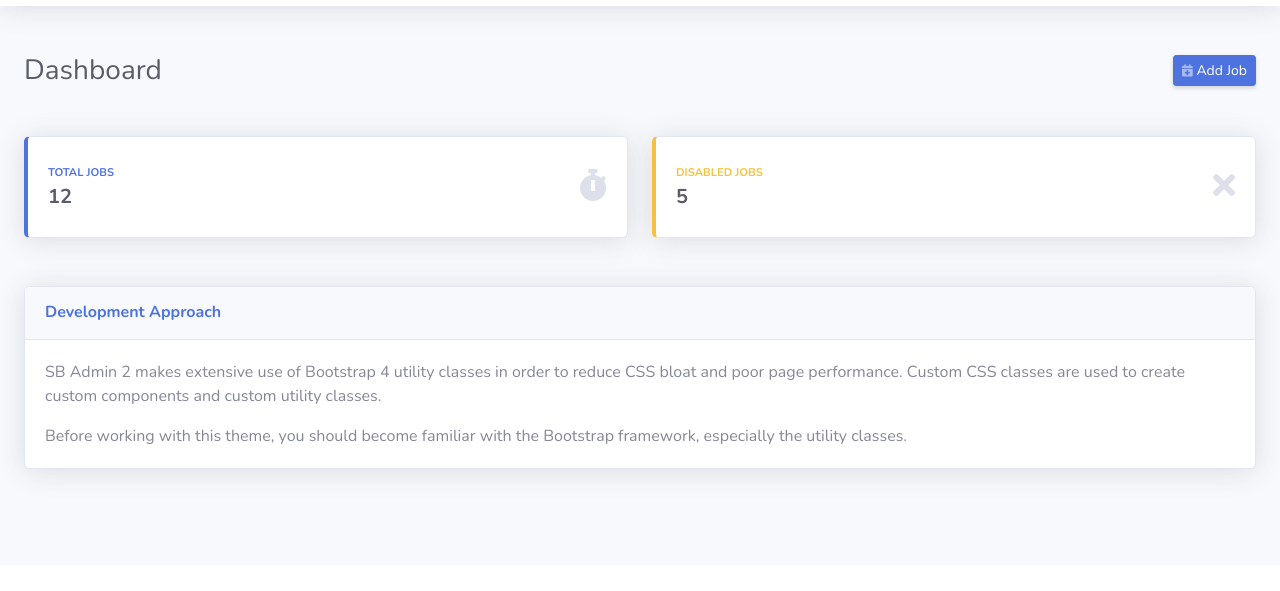
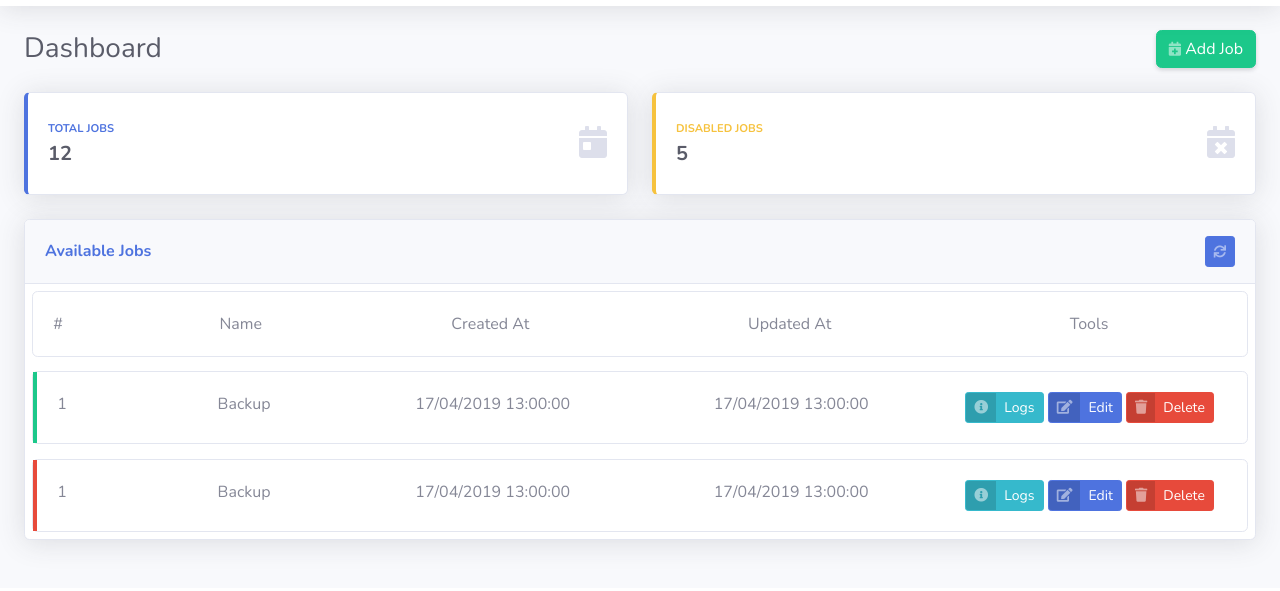
Before and after one commit to rumd3x/cronjob-manager, a website: page public/index.html in a window 1280 px wide. Shown: the part 64-655 px from the top of the page. Drawn offline with nearby package versions, Linux system fonts and the light colour scheme.

Commit message:
Progress on web ui
Signed-off-by: rumd3x <edmurcardoso@gmail.com>

```diff
--- a/public/index.html
+++ b/public/index.html
@@ -16,7 +16,7 @@
   <link href="https://fonts.googleapis.com/css?family=Nunito:200,200i,300,300i,400,400i,600,600i,700,700i,800,800i,900,900i" rel="stylesheet">
 
   <!-- Custom styles for this template-->
-  <link href="css/sb-admin-2.min.css" rel="stylesheet">
+  <link href="css/sb-admin-2.css" rel="stylesheet">
 
 </head>
 
@@ -32,45 +32,8 @@
       <div id="content">
 
         <!-- Topbar -->
-        <nav class="navbar navbar-expand navbar-light bg-white topbar mb-5 static-top shadow">
-
-          <!-- Topbar Search -->
-          <form class="d-none d-sm-inline-block form-inline mr-auto ml-md-3 my-2 my-md-0 mw-100 navbar-search">
-            <div class="input-group">
-              <input type="text" class="form-control bg-light border-0 small" placeholder="Search for..." aria-label="Search" aria-describedby="basic-addon2">
-              <div class="input-group-append">
-                <button class="btn btn-primary" type="button">
-                  <i class="fas fa-search fa-sm"></i>
-                </button>
-              </div>
-            </div>
-          </form>
-
-          <!-- Topbar Navbar -->
-          <ul class="navbar-nav ml-auto">
-
-            <!-- Nav Item - Search Dropdown (Visible Only XS) -->
-            <li class="nav-item dropdown no-arrow d-sm-none">
-              <a class="nav-link dropdown-toggle" href="#" id="searchDropdown" role="button" data-toggle="dropdown" aria-haspopup="true" aria-expanded="false">
-                <i class="fas fa-search fa-fw"></i>
-              </a>
-              <!-- Dropdown - Messages -->
-              <div class="dropdown-menu dropdown-menu-right p-3 shadow animated--grow-in" aria-labelledby="searchDropdown">
-                <form class="form-inline mr-auto w-100 navbar-search">
-                  <div class="input-group">
-                    <input type="text" class="form-control bg-light border-0 small" placeholder="Search for..." aria-label="Search" aria-describedby="basic-addon2">
-                    <div class="input-group-append">
-                      <button class="btn btn-primary" type="button">
-                        <i class="fas fa-search fa-sm"></i>
-                      </button>
-                    </div>
-                  </div>
-                </form>
-              </div>
-            </li>
-
-          </ul>
-
+        <nav class="navbar navbar-expand navbar-light bg-white topbar mb-4 static-top shadow">
+            <span class="navbar-brand">Docker Cronjob Manager</span>
         </nav>
         <!-- End of Topbar -->
 
@@ -78,16 +41,18 @@
         <div class="container-fluid">
 
           <!-- Page Heading -->
-          <div class="d-sm-flex align-items-center justify-content-between mb-5">
+          <div class="d-sm-flex align-items-center justify-content-between mb-4">
             <h1 class="h3 mb-0 text-gray-800">Dashboard</h1>
-            <a href="#" data-toggle="modal" data-target="#logoutModal" class="d-none d-sm-inline-block btn btn-sm btn-primary shadow-sm"><i class="fas fa-calendar-plus fa-sm text-white-50"></i> Add Job</a>
+            <a href="#" data-toggle="modal" data-target="#logoutModal" class="d-none d-sm-inline-block btn btn-success shadow-sm">
+              <i class="fas fa-calendar-plus fa-sm text-white-50"></i> Add Job
+            </a>
           </div>
 
           <!-- Content Row -->
           <div class="row">
 
             <!-- Earnings (Monthly) Card Example -->
-            <div class="col-md-6 mb-5">
+            <div class="col-md-6 mb-4">
               <div class="card border-left-primary shadow h-100 py-2">
                 <div class="card-body">
                   <div class="row no-gutters align-items-center">
@@ -96,14 +61,14 @@
                       <div class="h5 mb-0 font-weight-bold text-gray-800"> 12</div>
                     </div>
                     <div class="col-auto">
-                      <i class="fas fa-stopwatch fa-2x text-gray-300"></i>
+                      <i class="fas fa-calendar-day fa-2x text-gray-300"></i>
                     </div>
                   </div>
                 </div>
               </div>
             </div>
 
-            <div class="col-md-6 mb-5">
+            <div class="col-md-6 mb-4">
               <div class="card border-left-warning shadow h-100 py-2">
                 <div class="card-body">
                   <div class="row no-gutters align-items-center">
@@ -112,7 +77,7 @@
                       <div class="h5 mb-0 font-weight-bold text-gray-800"> 5</div>
                     </div>
                     <div class="col-auto">
-                      <i class="fas fa-times fa-2x text-gray-300"></i>
+                      <i class="fas fa-calendar-times fa-2x text-gray-300"></i>
                     </div>
                   </div>
                 </div>
@@ -125,17 +90,98 @@
           <!-- Content Row -->
           <div class="row">
 
-            <div class="col-md-12 mb-5">
+            <div class="col-md-12 mb-4">
 
               <!-- Approach -->
-              <div class="card shadow mb-5">
-                <div class="card-header py-3">
-                  <h6 class="m-0 font-weight-bold text-primary">Development Approach</h6>
+              <div class="card shadow mb-4">
+
+                  <div class="card-header py-3 d-flex flex-row align-items-center justify-content-between">
+                      <h6 class="m-0 font-weight-bold text-primary">Available Jobs</h6>
+                      <a href="#" class="btn btn-sm btn-primary">
+                        <i class="fas fa-sync fa-sm text-white-50"></i>
+                      </a>
+                    </div>
+
+                <div class="card-body card-line">
+                  <div class="card">
+                    <div class="card-body">
+                      <div class="row">
+                        <div class="col-md-1">#</div>
+                        <div class="col-md-2 text-center">Name</div>
+                        <div class="col-md-3 text-center">Created At</div>
+                        <div class="col-md-3 text-center">Updated At</div>
+                        <div class="col-md-3 text-center">Tools</div>
+                      </div>
+                    </div>
+                  </div>
                 </div>
-                <div class="card-body">
-                  <p>SB Admin 2 makes extensive use of Bootstrap 4 utility classes in order to reduce CSS bloat and poor page performance. Custom CSS classes are used to create custom components and custom utility classes.</p>
-                  <p class="mb-0">Before working with this theme, you should become familiar with the Bootstrap framework, especially the utility classes.</p>
+
+                <div class="card-body card-line">
+                  <div class="card">
+                    <div class="card-body border-left-success">
+                      <div class="row">
+                        <div class="col-md-1">1</div>
+                        <div class="col-md-2 text-center">Backup</div>
+                        <div class="col-md-3 text-center">17/04/2019 13:00:00</div>
+                        <div class="col-md-3 text-center">17/04/2019 13:00:00</div>
+                        <div class="col-md-3 text-center">
+                            <a href="#" class="btn btn-info btn-icon-split btn-sm">
+                              <span class="icon text-white-50">
+                                <i class="fas fa-info-circle"></i>
+                              </span>
+                              <span class="text">Logs</span>
+                            </a>
+                            <a href="#" class="btn btn-primary btn-icon-split btn-sm">
+                              <span class="icon text-white-50">
+                                <i class="fas fa-edit"></i>
+                              </span>
+                              <span class="text">Edit</span>
+                            </a>
+                            <a href="#" class="btn btn-danger btn-icon-split btn-sm">
+                              <span class="icon text-white-50">
+                                <i class="fas fa-trash"></i>
+                              </span>
+                              <span class="text">Delete</span>
+                            </a>
+                        </div>
+                      </div>
+                    </div>
+                  </div>
                 </div>
+
+                <div class="card-body card-line">
+                    <div class="card">
+                      <div class="card-body border-left-danger">
+                        <div class="row">
+                          <div class="col-md-1">1</div>
+                          <div class="col-md-2 text-center">Backup</div>
+                          <div class="col-md-3 text-center">17/04/2019 13:00:00</div>
+                          <div class="col-md-3 text-center">17/04/2019 13:00:00</div>
+                          <div class="col-md-3 text-center">
+                              <a href="#" class="btn btn-info btn-icon-split btn-sm">
+                                <span class="icon text-white-50">
+                                  <i class="fas fa-info-circle"></i>
+                                </span>
+                                <span class="text">Logs</span>
+                              </a>
+                              <a href="#" class="btn btn-primary btn-icon-split btn-sm">
+                                <span class="icon text-white-50">
+                                  <i class="fas fa-edit"></i>
+                                </span>
+                                <span class="text">Edit</span>
+                              </a>
+                              <a href="#" class="btn btn-danger btn-icon-split btn-sm">
+                                <span class="icon text-white-50">
+                                  <i class="fas fa-trash"></i>
+                                </span>
+                                <span class="text">Delete</span>
+                              </a>
+                          </div>
+                        </div>
+                      </div>
+                    </div>
+                  </div>
+
               </div>
 
             </div>
@@ -199,11 +245,6 @@
 
   <!-- Page level plugins -->
   <script src="vendor/chart.js/Chart.min.js"></script>
-
-  <!-- Page level custom scripts -->
-  <script src="js/demo/chart-area-demo.js"></script>
-  <script src="js/demo/chart-pie-demo.js"></script>
-
 </body>
 
 </html>
```
Also changed, not shown: public/css/sb-admin-2.css.
